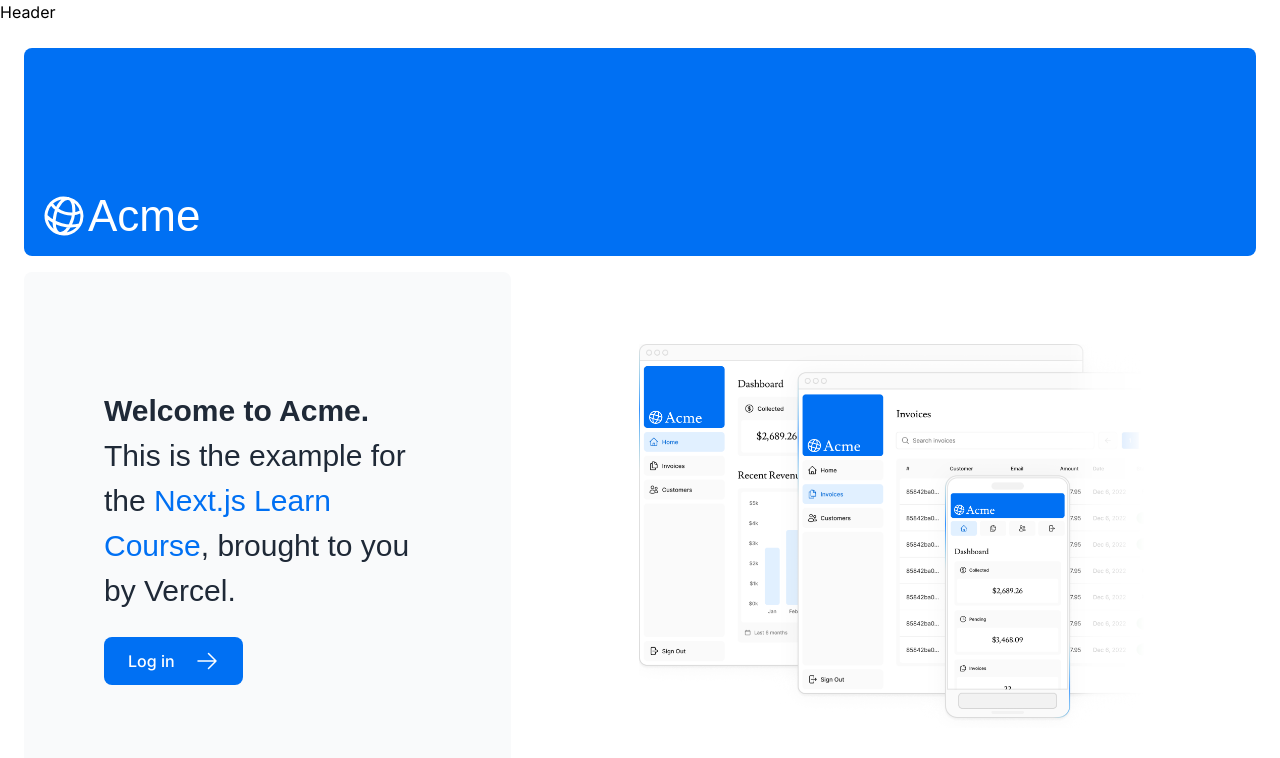
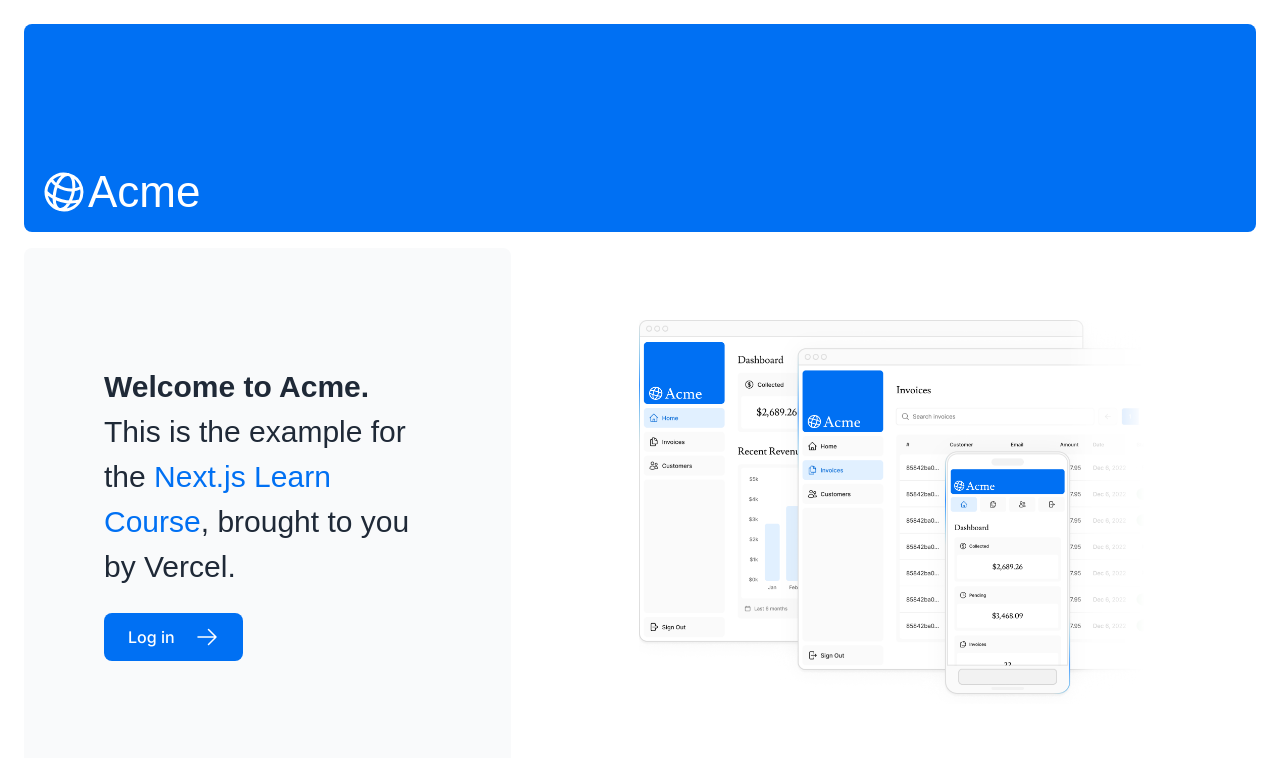
Before and after one commit to takahiro-okada/nextjs-learn-nextjs, a Next.js app: page / in a window 1280 px wide. Shown: the top 758 px of the page. Built offline with nearby package versions, Linux system fonts and the light colour scheme; a web font is replaced by a local one.

Commit message:
🐛 : update font configuration

```diff
--- a/app/layout.tsx
+++ b/app/layout.tsx
@@ -7,10 +7,7 @@
 }) {
   return (
     <html lang="en">
-      <body className={`${inter.className} antialiased`}>
-        <header>Header</header>
-        {children}
-      </body>
+      <body className={`${inter.className} antialiased`}>{children}</body>
     </html>
   );
 }
--- a/app/ui/fonts.ts
+++ b/app/ui/fonts.ts
@@ -1,7 +1,9 @@
 import { Inter } from "next/font/google";
 import { Lusitana } from "next/font/google";
 
-export const inter = Inter();
+export const inter = Inter({
+  subsets: ["latin"],
+});
 
 export const lusitana = Lusitana({
   weight: ["400", "700"],
```
